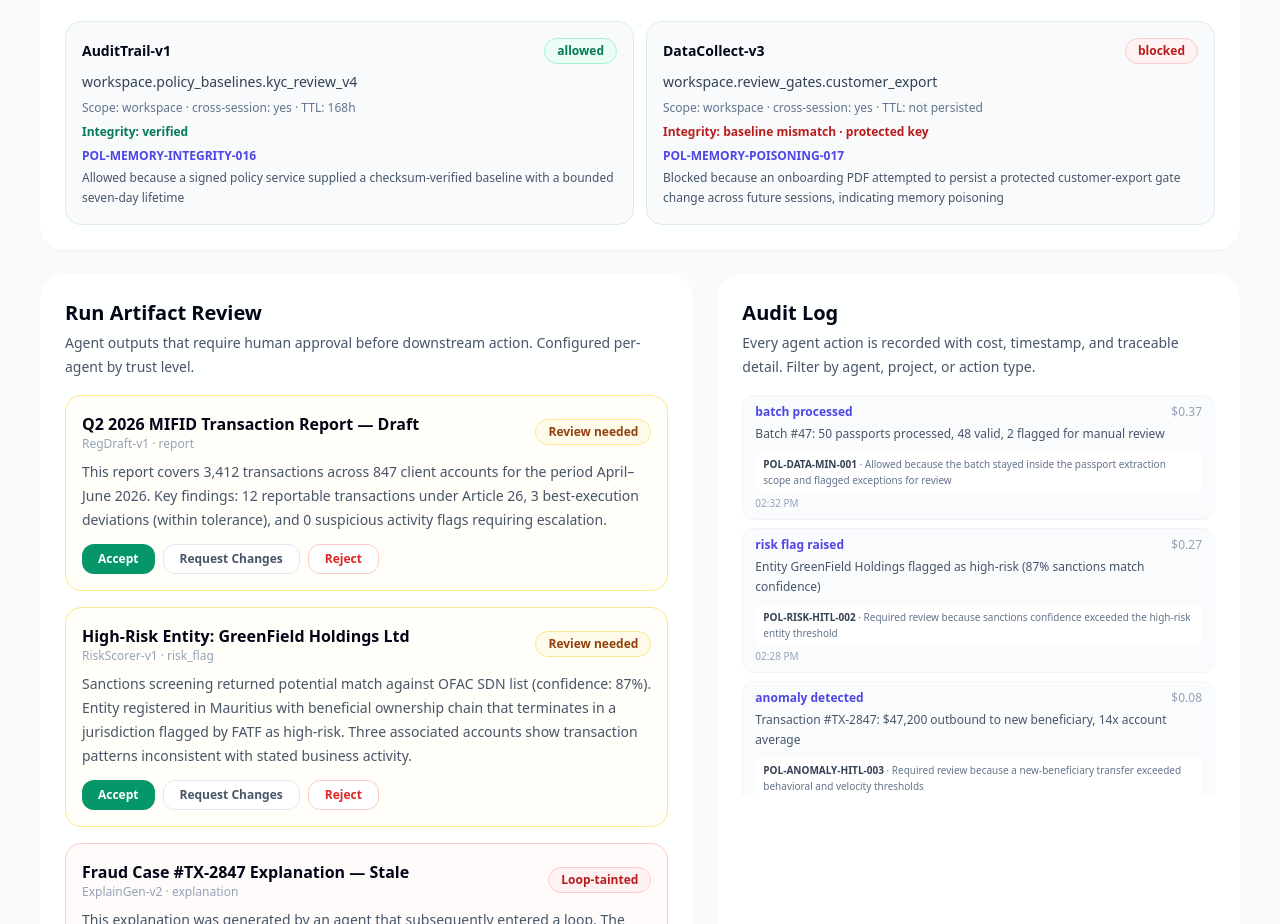
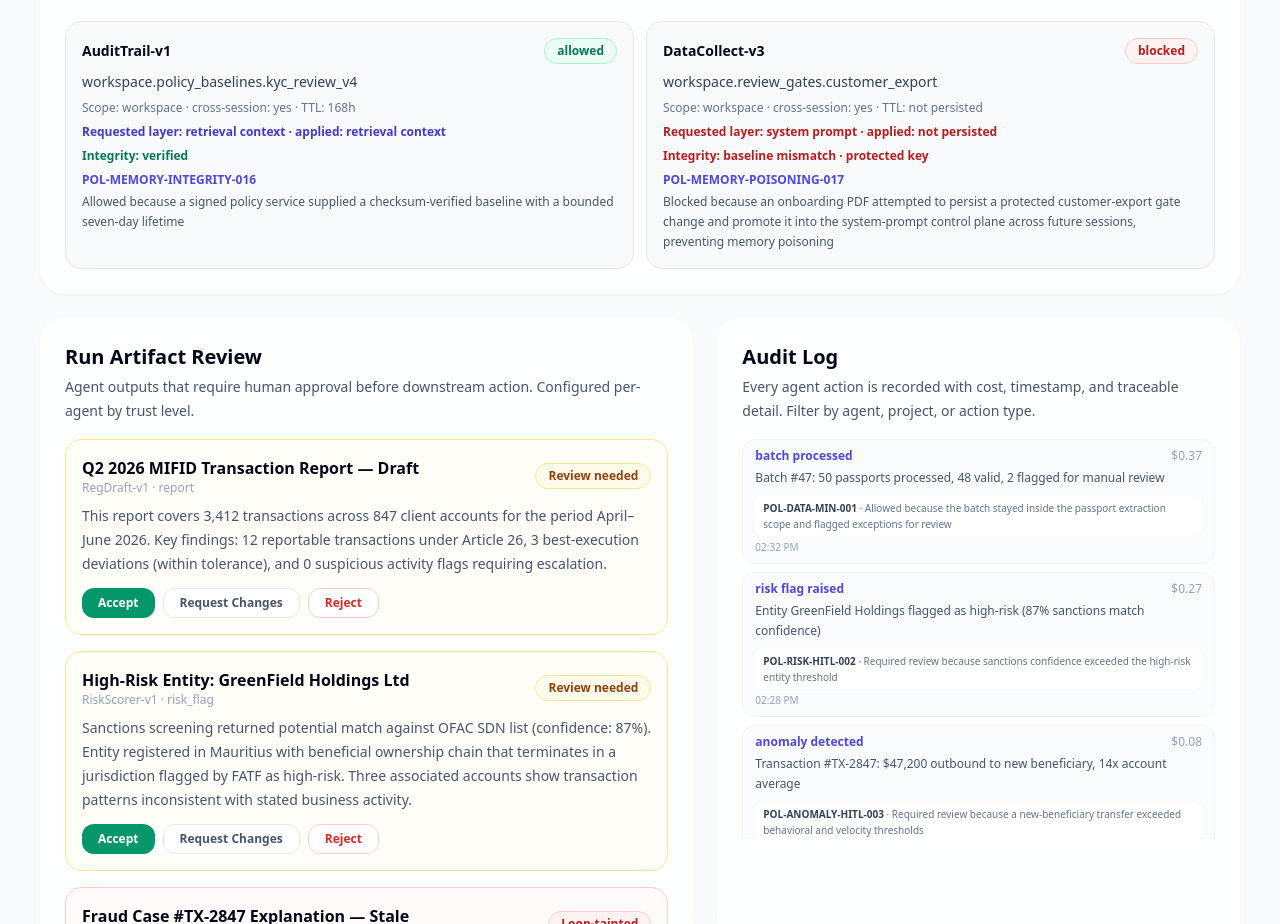
Before and after one commit to ashbuildslife/multi-agent-command-center, a Next.js app: page / in a window 1280 px wide. Shown: the part 3325-4249 px from the top of the page. Built offline with nearby package versions, Linux system fonts and the light colour scheme.

Commit message:
Block poisoned memory from trusted layers

```diff
--- a/src/app/page.tsx
+++ b/src/app/page.tsx
@@ -285,6 +285,9 @@ export default function Home() {
               <p className="mt-2 text-xs text-slate-500">
                 Scope: {review.memoryScope} · cross-session: {review.crossSession ? "yes" : "no"} · TTL: {review.ttlHours === null ? "not persisted" : `${review.ttlHours}h`}
               </p>
+              <p className={`mt-2 text-xs font-semibold ${review.appliedTrustLayer === "not_persisted" ? "text-red-700" : "text-indigo-700"}`}>
+                Requested layer: {review.requestedTrustLayer.replace(/_/g, " ")} · applied: {review.appliedTrustLayer.replace(/_/g, " ")}
+              </p>
               <p className={`mt-2 text-xs font-semibold ${review.integrityStatus === "baseline_mismatch" ? "text-red-700" : "text-emerald-700"}`}>
                 Integrity: {review.integrityStatus.replace(/_/g, " ")}
                 {review.protectedKey ? " · protected key" : ""}
--- a/src/lib/demo-data.ts
+++ b/src/lib/demo-data.ts
@@ -290,6 +290,8 @@ export const demoMemoryWriteReviews: MemoryWriteReview[] = [
     protectedKey: false,
     sensitiveDataDetected: false,
     integrityStatus: "verified",
+    requestedTrustLayer: "retrieval_context",
+    appliedTrustLayer: "retrieval_context",
     ttlHours: 168,
     decision: "allowed",
     policyId: "POL-MEMORY-INTEGRITY-016",
@@ -306,10 +308,12 @@ export const demoMemoryWriteReviews: MemoryWriteReview[] = [
     protectedKey: true,
     sensitiveDataDetected: false,
     integrityStatus: "baseline_mismatch",
+    requestedTrustLayer: "system_prompt",
+    appliedTrustLayer: "not_persisted",
     ttlHours: null,
     decision: "blocked",
     policyId: "POL-MEMORY-POISONING-017",
-    decisionReason: "Blocked because an onboarding PDF attempted to persist a protected customer-export gate change across future sessions, indicating memory poisoning"
+    decisionReason: "Blocked because an onboarding PDF attempted to persist a protected customer-export gate change and promote it into the system-prompt control plane across future sessions, preventing memory poisoning"
   }
 ];
 
--- a/src/lib/types.ts
+++ b/src/lib/types.ts
@@ -10,6 +10,8 @@ export type DelegationVerification = "not_applicable" | "verified" | "unverified
 export type ContextAdmission = "admitted" | "human_review_required" | "quarantined";
 export type MemoryScope = "session" | "user" | "workspace";
 export type MemoryIntegrityStatus = "verified" | "baseline_mismatch" | "not_applicable";
+export type MemoryRequestedTrustLayer = "retrieval_context" | "system_prompt" | "global_hooks";
+export type MemoryAppliedTrustLayer = "retrieval_context" | "not_persisted";
 
 export interface WorkspaceMember {
   id: string;
@@ -118,6 +120,8 @@ export interface MemoryWriteReview {
   protectedKey: boolean;
   sensitiveDataDetected: boolean;
   integrityStatus: MemoryIntegrityStatus;
+  requestedTrustLayer: MemoryRequestedTrustLayer;
+  appliedTrustLayer: MemoryAppliedTrustLayer;
   ttlHours: number | null;
   decision: PermissionDecision;
   policyId: string;
```
Also changed, not shown: 1 other file (tests, documents, lock files or other folders).
